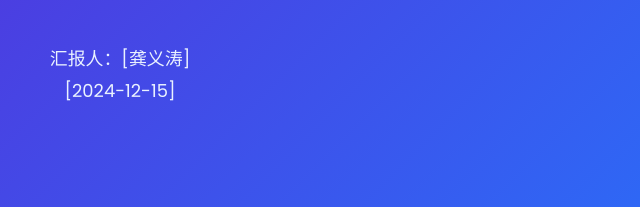
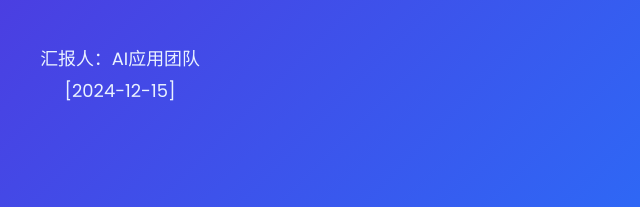
Before and after one commit to gongyitao/ai-report-site, a plain HTML site: page index.html in a window 1280 px wide. Shown: the part 426-633 px from the top of the page, 520-1160 px from the left. Drawn offline with Linux system fonts and the light colour scheme.

Commit message:
update report

```diff
--- a/index.html
+++ b/index.html
@@ -434,7 +434,7 @@
         <div class="slide-content">
             <h1 style="font-size: 4rem;">AI Agent第一阶段演示说明</h1>
             <p class="subtitle">舆情分析Agent、政策监测Agent、AI数据洞察Agent、首提率监测Agent MVP · 功能演示与说明</p>
-            <p style="margin-top: 46px; color: #EAF2FF;">汇报人：[龚义涛]</p>
+            <p style="margin-top: 46px; color: #EAF2FF;">汇报人：AI应用团队</p>
             <p style="color:#EAF2FF;">[2024-12-15]</p>
         </div>
         <div class="slide-number">1 / 10</div>
```
